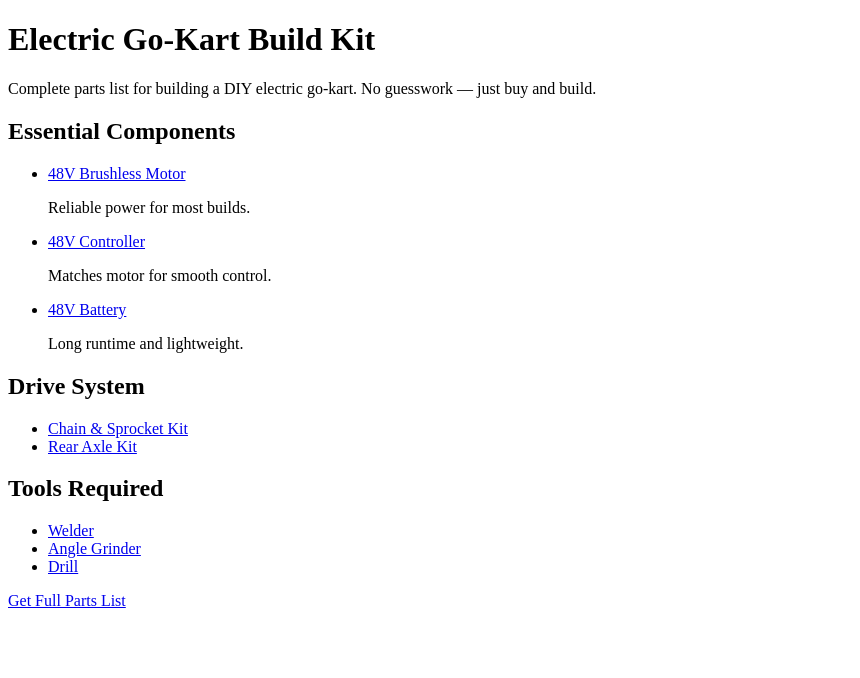
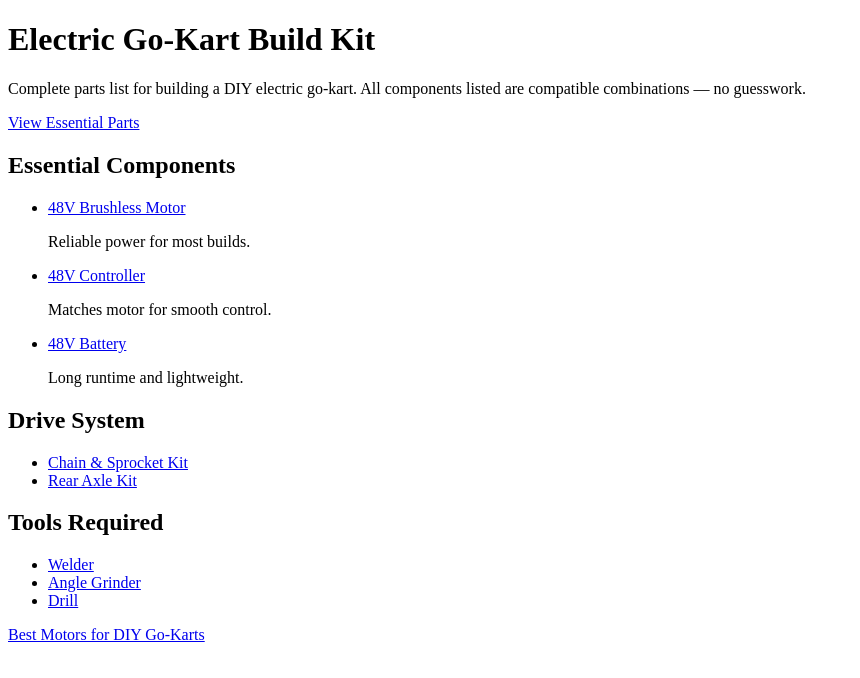
Before and after one commit to Kriro-Lab/DIY-Electric-Go-Cart, a Next.js app: page /build-kit in a window 1280 px wide. Shown: the top 678 px of the page, without its empty margins (0-860 px from the left). Built offline with nearby package versions, Linux system fonts and the light colour scheme.

Commit message:
Improve content and links in page.tsx
Updated the description for clarity and added a link to the best motors for DIY go-karts.

```diff
--- a/app/build-kit/page.tsx
+++ b/app/build-kit/page.tsx
@@ -6,11 +6,20 @@ export default function BuildKitPage() {
       </h1>
 
       <p className="mb-6">
-        Complete parts list for building a DIY electric go-kart.
-        No guesswork — just buy and build.
+        Complete parts list for building a DIY electric go-kart. All
+        components listed are compatible combinations — no guesswork.
       </p>
 
-      <section className="mb-10">
+      <div className="mb-8">
+        <a
+          href="#essential"
+          className="bg-black text-white px-6 py-3 rounded inline-block"
+        >
+          View Essential Parts
+        </a>
+      </div>
+
+      <section id="essential" className="mb-10">
         <h2 className="text-xl font-semibold mb-3">Essential Components</h2>
 
         <ul className="space-y-3">
@@ -81,10 +90,10 @@ export default function BuildKitPage() {
 
       <div className="mt-10">
         <a
-          href="#"
+          href="/best-motor"
           className="bg-black text-white px-6 py-3 rounded inline-block"
         >
-          Get Full Parts List
+          Best Motors for DIY Go-Karts
         </a>
       </div>
     </main>
```
